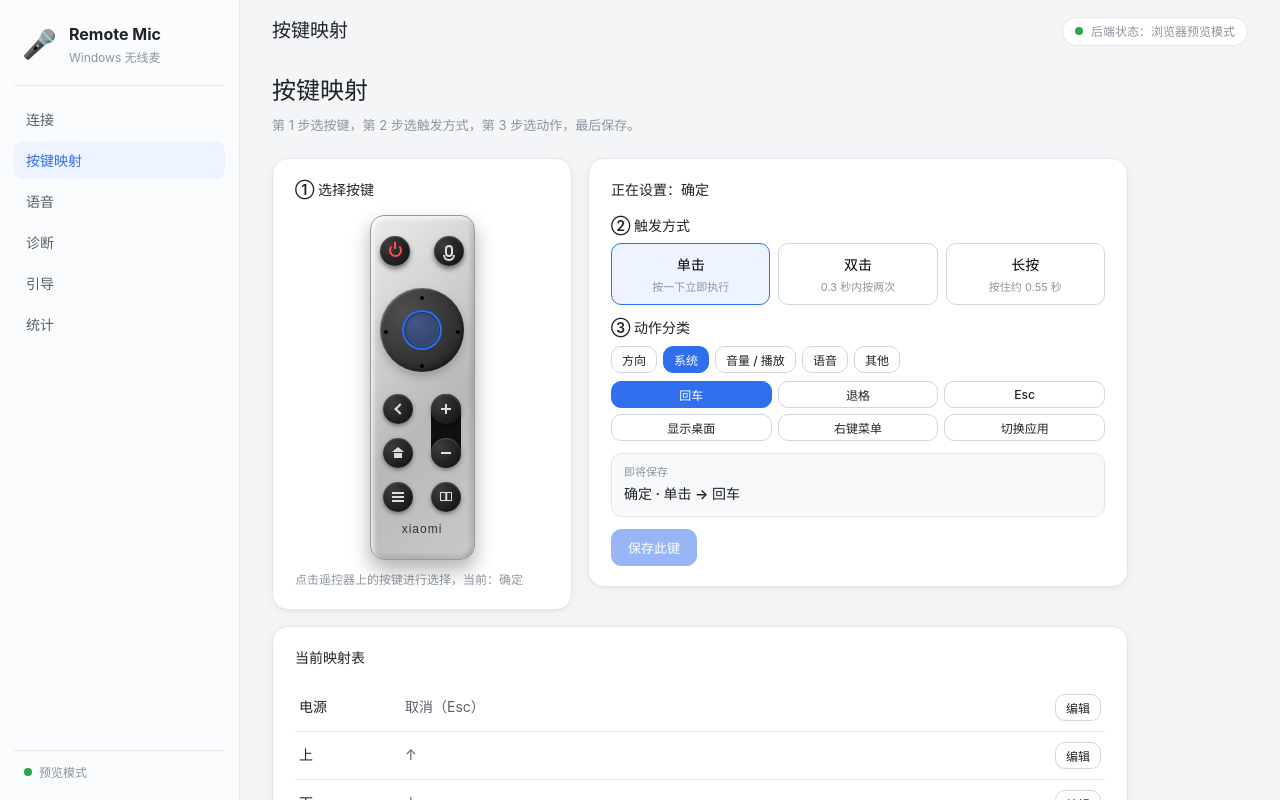
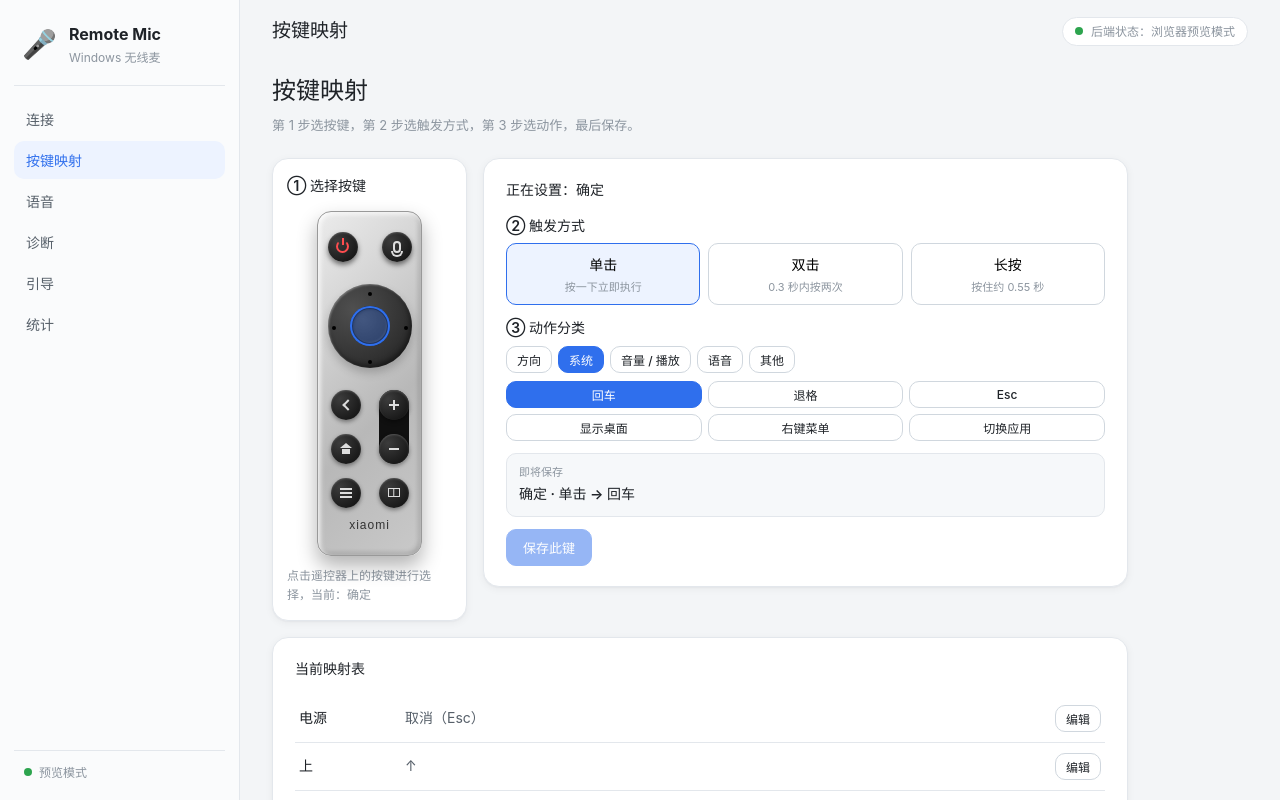
Before and after one commit to poluce/windows-remote-mic, a React (Vite) app: page / in a window 1280 px wide. Both pictures are taken after a click on the button "按键映射". Built offline with nearby package versions, Linux system fonts and the light colour scheme.

Commit message:
ui(mapping): slim the button-selection card, give right column more width

```diff
--- a/src/App.css
+++ b/src/App.css
@@ -532,9 +532,13 @@ button {
 /* ---------- Mapping wizard ---------- */
 .mapping-wizard {
   display: grid;
-  grid-template-columns: minmax(220px, 300px) 1fr;
+  grid-template-columns: minmax(170px, 195px) 1fr;
   gap: 16px;
   align-items: start;
+}
+
+.remote-card {
+  padding: 16px 14px;
 }
 
 .remote-diagram {
```
